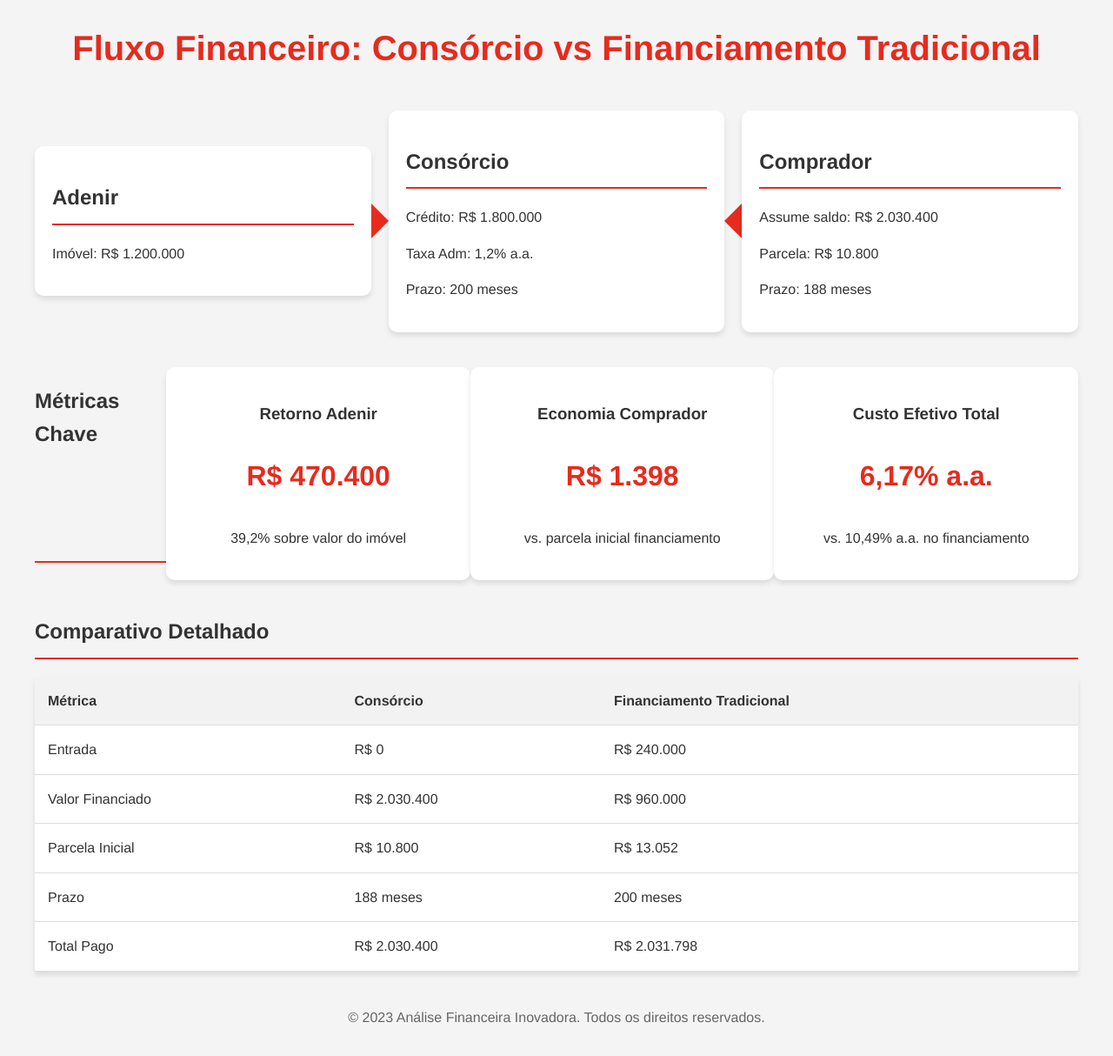
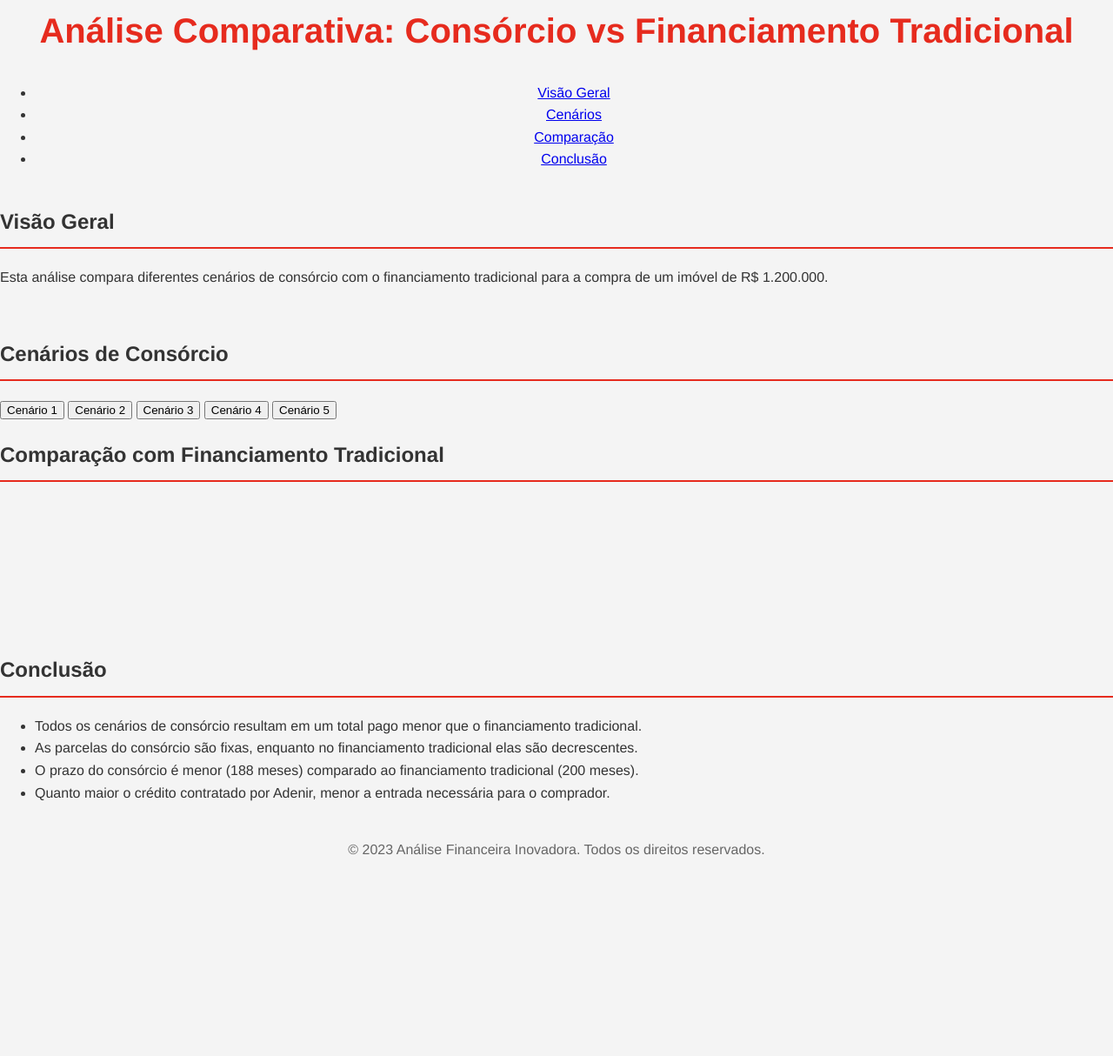
Before and after one commit to yohangoffermann/varejo-app, a plain HTML site: page index.html in a window 1280 px wide. Shown: the part 24-1238 px from the top of the page at 87% size. After the commit the page ends 1030 px from the top, so only its background shows below. Drawn offline with nearby package versions, Linux system fonts and the light colour scheme; files that its build step writes are made by us from their sources.

Commit message:
Update index.html

```diff
--- a/index.html
+++ b/index.html
@@ -3,100 +3,75 @@
 <head>
     <meta charset="UTF-8">
     <meta name="viewport" content="width=device-width, initial-scale=1.0">
-    <title>Fluxo Financeiro: Consórcio vs Financiamento Tradicional</title>
+    <title>Análise Comparativa: Consórcio vs Financiamento Tradicional</title>
     <link rel="stylesheet" href="styles.css">
+    <script src="https://cdn.jsdelivr.net/npm/chart.js"></script>
 </head>
 <body>
-    <div class="container">
     <header>
-            <h1>Fluxo Financeiro: Consórcio vs Financiamento Tradicional</h1>
+        <h1>Análise Comparativa: Consórcio vs Financiamento Tradicional</h1>
+        <nav>
+            <ul>
+                <li><a href="#overview">Visão Geral</a></li>
+                <li><a href="#scenarios">Cenários</a></li>
+                <li><a href="#comparison">Comparação</a></li>
+                <li><a href="#conclusion">Conclusão</a></li>
+            </ul>
+        </nav>
     </header>
 
     <main>
-            <section class="flow-diagram">
-                <div class="node" id="adenir">
-                    <h2>Adenir</h2>
-                    <p>Imóvel: R$ 1.200.000</p>
+        <section id="overview">
+            <h2>Visão Geral</h2>
+            <div class="card">
+                <p>Esta análise compara diferentes cenários de consórcio com o financiamento tradicional para a compra de um imóvel de R$ 1.200.000.</p>
             </div>
-                <div class="flow-arrow right"></div>
-                <div class="node" id="consorcio">
-                    <h2>Consórcio</h2>
-                    <p>Crédito: R$ 1.800.000</p>
-                    <p>Taxa Adm: 1,2% a.a.</p>
-                    <p>Prazo: 200 meses</p>
-                </div>
-                <div class="flow-arrow left"></div>
-                <div class="node" id="comprador">
-                    <h2>Comprador</h2>
-                    <p>Assume saldo: R$ 2.030.400</p>
-                    <p>Parcela: R$ 10.800</p>
-                    <p>Prazo: 188 meses</p>
+            <div class="flow-diagram">
+                <!-- Diagrama de fluxo será adicionado via JavaScript -->
             </div>
         </section>
 
-            <section class="key-metrics">
-                <h2>Métricas Chave</h2>
-                <div class="metric">
-                    <h3>Retorno Adenir</h3>
-                    <p class="big-number">R$ 470.400</p>
-                    <p>39,2% sobre valor do imóvel</p>
+        <section id="scenarios">
+            <h2>Cenários de Consórcio</h2>
+            <div class="scenario-tabs">
+                <button class="tab-button active" data-scenario="1">Cenário 1</button>
+                <button class="tab-button" data-scenario="2">Cenário 2</button>
+                <button class="tab-button" data-scenario="3">Cenário 3</button>
+                <button class="tab-button" data-scenario="4">Cenário 4</button>
+                <button class="tab-button" data-scenario="5">Cenário 5</button>
             </div>
-                <div class="metric">
-                    <h3>Economia Comprador</h3>
-                    <p class="big-number">R$ 1.398</p>
-                    <p>vs. parcela inicial financiamento</p>
-                </div>
-                <div class="metric">
-                    <h3>Custo Efetivo Total</h3>
-                    <p class="big-number">6,17% a.a.</p>
-                    <p>vs. 10,49% a.a. no financiamento</p>
+            <div class="scenario-content">
+                <!-- Conteúdo dos cenários será adicionado via JavaScript -->
             </div>
         </section>
 
-            <section class="comparison">
-                <h2>Comparativo Detalhado</h2>
-                <table>
-                    <thead>
-                        <tr>
-                            <th>Métrica</th>
-                            <th>Consórcio</th>
-                            <th>Financiamento Tradicional</th>
-                        </tr>
-                    </thead>
-                    <tbody>
-                        <tr>
-                            <td>Entrada</td>
-                            <td>R$ 0</td>
-                            <td>R$ 240.000</td>
-                        </tr>
-                        <tr>
-                            <td>Valor Financiado</td>
-                            <td>R$ 2.030.400</td>
-                            <td>R$ 960.000</td>
-                        </tr>
-                        <tr>
-                            <td>Parcela Inicial</td>
-                            <td>R$ 10.800</td>
-                            <td>R$ 13.052</td>
-                        </tr>
-                        <tr>
-                            <td>Prazo</td>
-                            <td>188 meses</td>
-                            <td>200 meses</td>
-                        </tr>
-                        <tr>
-                            <td>Total Pago</td>
-                            <td>R$ 2.030.400</td>
-                            <td>R$ 2.031.798</td>
-                        </tr>
-                    </tbody>
-                </table>
+        <section id="comparison">
+            <h2>Comparação com Financiamento Tradicional</h2>
+            <div class="chart-container">
+                <canvas id="comparisonChart"></canvas>
+            </div>
+            <div class="comparison-table">
+                <!-- Tabela de comparação será adicionada via JavaScript -->
+            </div>
+        </section>
+
+        <section id="conclusion">
+            <h2>Conclusão</h2>
+            <div class="card">
+                <ul>
+                    <li>Todos os cenários de consórcio resultam em um total pago menor que o financiamento tradicional.</li>
+                    <li>As parcelas do consórcio são fixas, enquanto no financiamento tradicional elas são decrescentes.</li>
+                    <li>O prazo do consórcio é menor (188 meses) comparado ao financiamento tradicional (200 meses).</li>
+                    <li>Quanto maior o crédito contratado por Adenir, menor a entrada necessária para o comprador.</li>
+                </ul>
+            </div>
         </section>
     </main>
 
     <footer>
         <p>© 2023 Análise Financeira Inovadora. Todos os direitos reservados.</p>
     </footer>
-    </div>
+
+    <script src="script.js"></script>
 </body>
 </html>
```
Lines whose indentation alone changed are shown as unchanged.
